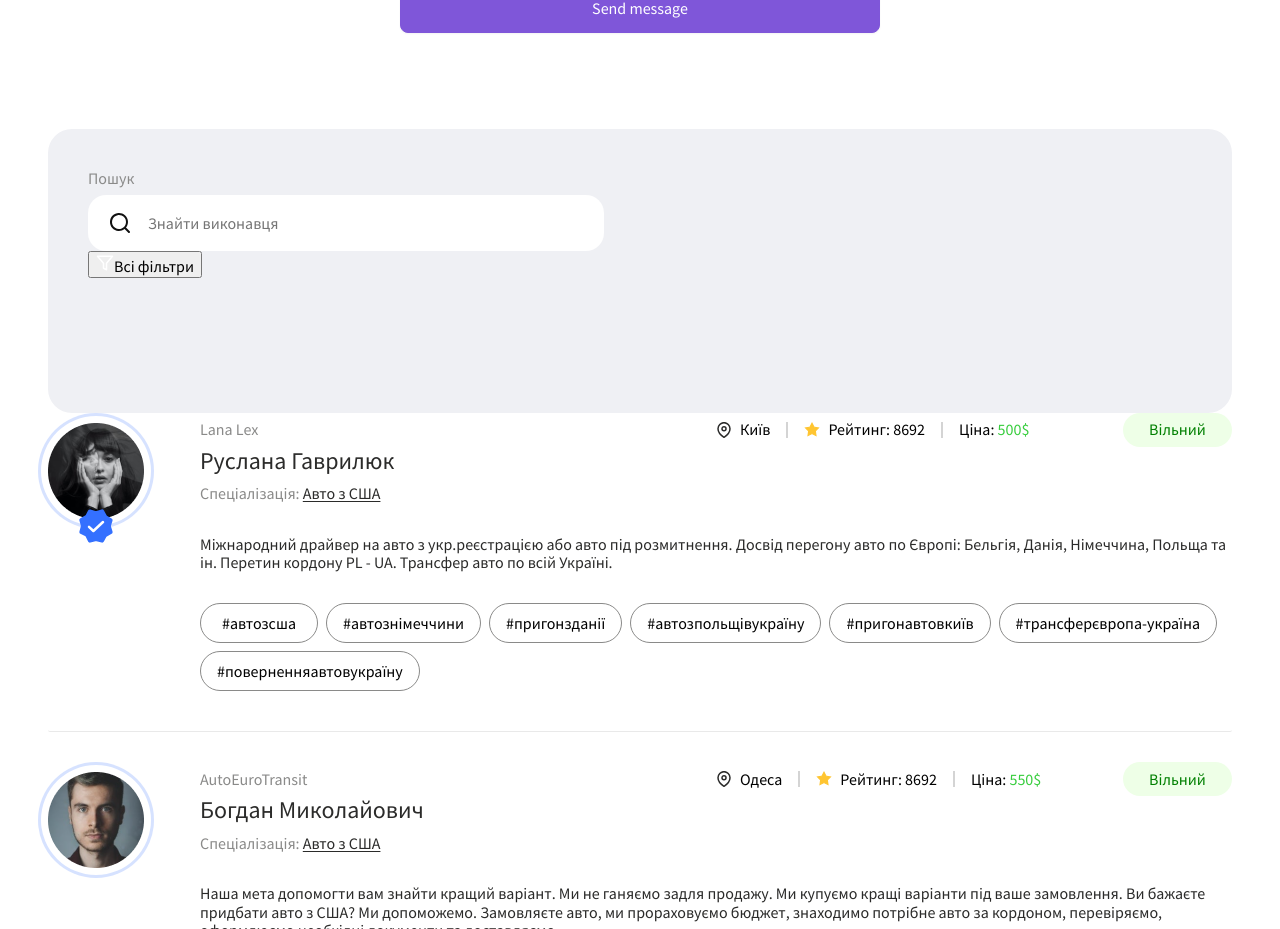
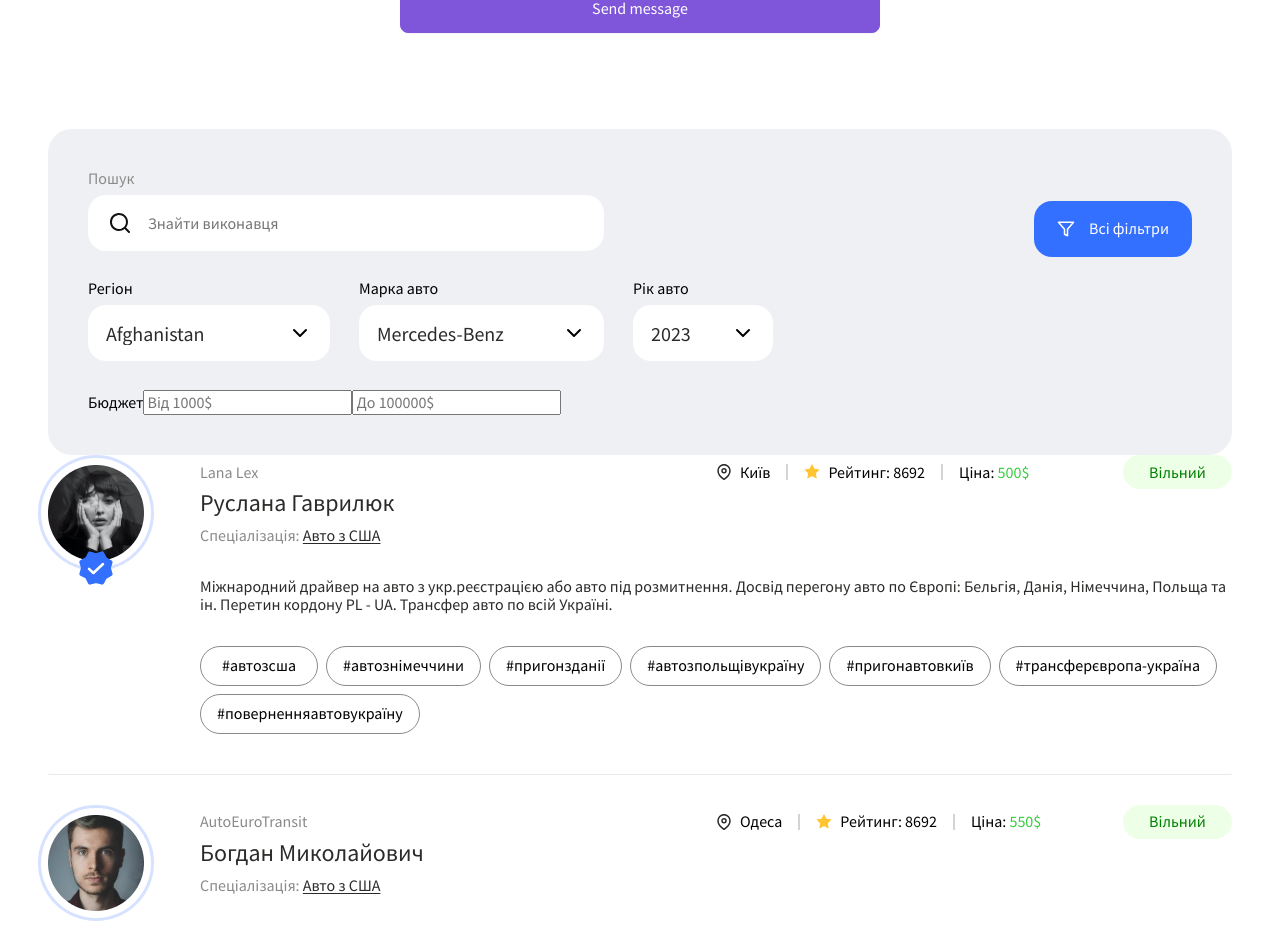
Before and after one commit to theromanovich/toscar, a Next.js app: page /form in a window 1280 px wide. Shown: the part 951-1880 px from the top of the page. Built offline with nearby package versions, Linux system fonts and the light colour scheme.

Commit message:
add select filters

```diff
--- a/src/components/Filter/Filter.js
+++ b/src/components/Filter/Filter.js
@@ -18,17 +18,11 @@ const Filter = () => {
                     Всі фільтри
                 </button>
             </div>
-        </div>
-    </div>
-  )
-}
-export default Filter
 
-
-{/* <div>
-<label for="country">Country</label><span >*</span>
-
-        <select id="country" name="country" class="form-control">
+            <div className="filter__items">
+                <div className="region">
+                    <label for="region" className="label">Регіон</label>
+                    <select id="region" name="region" className="default-select">
                         <option value="Afghanistan">Afghanistan</option>
                         <option value="Åland Islands">Åland Islands</option>
                         <option value="Albania">Albania</option>
@@ -38,7 +32,6 @@ export default Filter
                         <option value="Angola">Angola</option>
                         <option value="Anguilla">Anguilla</option>
                         <option value="Antarctica">Antarctica</option>
-            <option value="Antigua and Barbuda">Antigua and Barbuda</option>
                         <option value="Argentina">Argentina</option>
                         <option value="Armenia">Armenia</option>
                         <option value="Aruba">Aruba</option>
@@ -56,11 +49,9 @@ export default Filter
                         <option value="Bermuda">Bermuda</option>
                         <option value="Bhutan">Bhutan</option>
                         <option value="Bolivia">Bolivia</option>
-            <option value="Bosnia and Herzegovina">Bosnia and Herzegovina</option>
                         <option value="Botswana">Botswana</option>
                         <option value="Bouvet Island">Bouvet Island</option>
                         <option value="Brazil">Brazil</option>
-            <option value="British Indian Ocean Territory">British Indian Ocean Territory</option>
                         <option value="Brunei Darussalam">Brunei Darussalam</option>
                         <option value="Bulgaria">Bulgaria</option>
                         <option value="Burkina Faso">Burkina Faso</option>
@@ -75,11 +66,9 @@ export default Filter
                         <option value="Chile">Chile</option>
                         <option value="China">China</option>
                         <option value="Christmas Island">Christmas Island</option>
-            <option value="Cocos (Keeling) Islands">Cocos (Keeling) Islands</option>
                         <option value="Colombia">Colombia</option>
                         <option value="Comoros">Comoros</option>
                         <option value="Congo">Congo</option>
-            <option value="Congo, The Democratic Republic of The">Congo, The Democratic Republic of The</option>
                         <option value="Cook Islands">Cook Islands</option>
                         <option value="Costa Rica">Costa Rica</option>
                         <option value="Cote D'ivoire">Cote D'ivoire</option>
@@ -105,7 +94,6 @@ export default Filter
                         <option value="France">France</option>
                         <option value="French Guiana">French Guiana</option>
                         <option value="French Polynesia">French Polynesia</option>
-            <option value="French Southern Territories">French Southern Territories</option>
                         <option value="Gabon">Gabon</option>
                         <option value="Gambia">Gambia</option>
                         <option value="Georgia">Georgia</option>
@@ -144,7 +132,6 @@ export default Filter
                         <option value="Kazakhstan">Kazakhstan</option>
                         <option value="Kenya">Kenya</option>
                         <option value="Kiribati">Kiribati</option>
-            <option value="Korea, Democratic People's Republic of">Korea, Democratic People's Republic of</option>
                         <option value="Korea, Republic of">Korea, Republic of</option>
                         <option value="Kuwait">Kuwait</option>
                         <option value="Kyrgyzstan">Kyrgyzstan</option>
@@ -158,7 +145,6 @@ export default Filter
                         <option value="Lithuania">Lithuania</option>
                         <option value="Luxembourg">Luxembourg</option>
                         <option value="Macao">Macao</option>
-            <option value="Macedonia, The Former Yugoslav Republic of">Macedonia, The Former Yugoslav Republic of</option>
                         <option value="Madagascar">Madagascar</option>
                         <option value="Malawi">Malawi</option>
                         <option value="Malaysia">Malaysia</option>
@@ -197,7 +183,6 @@ export default Filter
                         <option value="Oman">Oman</option>
                         <option value="Pakistan">Pakistan</option>
                         <option value="Palau">Palau</option>
-            <option value="Palestinian Territory, Occupied">Palestinian Territory, Occupied</option>
                         <option value="Panama">Panama</option>
                         <option value="Papua New Guinea">Papua New Guinea</option>
                         <option value="Paraguay">Paraguay</option>
@@ -231,7 +216,6 @@ export default Filter
                         <option value="Solomon Islands">Solomon Islands</option>
                         <option value="Somalia">Somalia</option>
                         <option value="South Africa">South Africa</option>
-            <option value="South Georgia and The South Sandwich Islands">South Georgia and The South Sandwich Islands</option>
                         <option value="Spain">Spain</option>
                         <option value="Sri Lanka">Sri Lanka</option>
                         <option value="Sudan">Sudan</option>
@@ -260,7 +244,6 @@ export default Filter
                         <option value="United Arab Emirates">United Arab Emirates</option>
                         <option value="United Kingdom">United Kingdom</option>
                         <option value="United States">United States</option>
-            <option value="United States Minor Outlying Islands">United States Minor Outlying Islands</option>
                         <option value="Uruguay">Uruguay</option>
                         <option value="Uzbekistan">Uzbekistan</option>
                         <option value="Vanuatu">Vanuatu</option>
@@ -274,4 +257,59 @@ export default Filter
                         <option value="Zambia">Zambia</option>
                         <option value="Zimbabwe">Zimbabwe</option>
                     </select>
-</div> */}
+                </div>
+                <div className="model">
+                    <label htmlFor="model" className="label">Марка авто</label>
+                    <select id="model" name="model" className="default-select">
+                        <option value="Mercedes-Benz">Mercedes-Benz</option>
+                        <option value="BMW">BMW</option>
+                        <option value="Audi">Audi</option>
+                        <option value="Porsche">Porsche</option>
+                        <option value="Wolkswagen">Wolkswagen</option>
+                        <option value="Nissan">Nissan</option>
+                        <option value="Mazda">Mazda</option>
+                        <option value="Land Rover">Land Rover</option>
+                        <option value="Jaguar">Jaguar</option>
+                        <option value="Chevrolet">Chevrolet</option>
+                        <option value="Daewoo">Daewoo</option>
+                        <option value="Hyundai">Hyundai</option>
+                        <option value="Honda">Honda</option>
+                        <option value="Toyota">Toyota</option>
+                        <option value="Peugeot">Peugeot</option>
+                        <option value="Ford">Ford</option>
+                    </select>
+                </div>
+                <div className="year">
+                    <label htmlFor="year" className="label">Рік авто</label>
+                        <select id="year" name="year" className="default-select">
+                            <option value="2023">2023</option>
+                            <option value="2022">2022</option>
+                            <option value="2021">2021</option>
+                            <option value="2020">2020</option>
+                            <option value="2019">2019</option>
+                            <option value="2018">2018</option>
+                            <option value="2017">2017</option>
+                            <option value="2016">2016</option>
+                            <option value="2015">2015</option>
+                            <option value="2014">2014</option>
+                            <option value="2013">2013</option>
+                            <option value="2012">2012</option>
+                            <option value="2011">2011</option>
+                            <option value="2010">2010</option>
+                            <option value="2009">2009</option>
+                            <option value="2008">2008</option>
+                        </select>
+                </div>
+                <div className="budget">
+                    <label htmlFor="">Бюджет</label>
+                    <input type="text" className="min-limit" placeholder="Від 1000$"/>
+                    <input type="text" className="max-limit" placeholder="До 100000$"/>
+                </div>
+            </div>
+
+        </div>
+
+    </div>
+  )
+}
+export default Filter
--- a/src/style/block/filter.scss
+++ b/src/style/block/filter.scss
@@ -7,6 +7,7 @@
         min-height: 284px;
         background: #EFF0F4;
         border-radius: 24px;
+        position: relative;
     }
     &__search {
         position: relative;
@@ -29,8 +30,65 @@
             background: url('/search.svg') no-repeat 20px;
             background-color: #FFFFFF;
         }
-        svg {
+    }
+    &__btn {
+        position: absolute;
+        top: 72px;
+        right: 40px;
+        button {
+            padding: 16px 18px;
+            gap: 14px;
+            width: 158px;
+            height: 56px;
+            display: flex;
+            align-items: center;
+            justify-content: center;
+            border: none;
+            background: #3470FF;
+            border-radius: 18px;
+            font-size: 16px;
+            color: #FFFFFF;
+        }
+    }
+    &__items {
+        display: flex;
+        flex-wrap: wrap;
+        margin-top: 28px;
+        gap: 29px;
+        .region {
+            select {
+                width: 242px;
+            }
+        }
+        .model {
+            select {
+                width: 245px;
+            }
+        }
+        .year {
+            select {
+                width: 140px;
+            }
+        }
+        .budget {
 
         }
     }
+    .label {
+        display: block;
+        margin-bottom: 8px;
+    }
+    .default-select {
+        -webkit-appearance: none;
+        border: none;
+        max-width: 100%;
+        min-height: 56px;
+        border-radius: 18px;
+        font-size: 20px;
+        color: #2B2B2A;
+        background: url('/chevron.svg') no-repeat  center right 18px;
+        background-size: 24px;
+        background-color: #FFFFFF;
+        padding: 16px 18px;
+    }
 }
```
Lines whose indentation alone changed are shown as unchanged.
